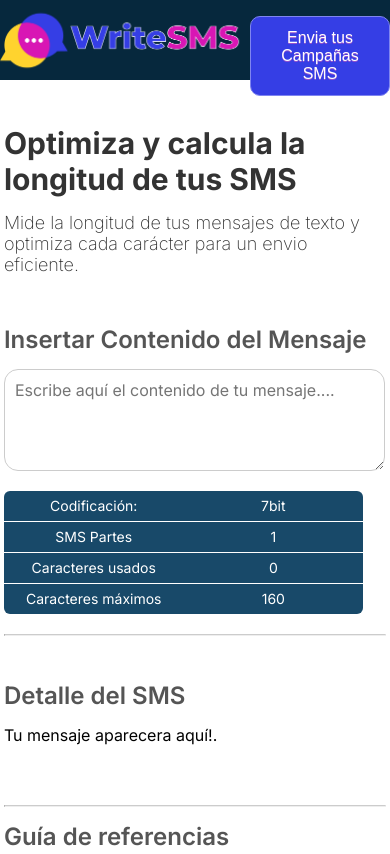
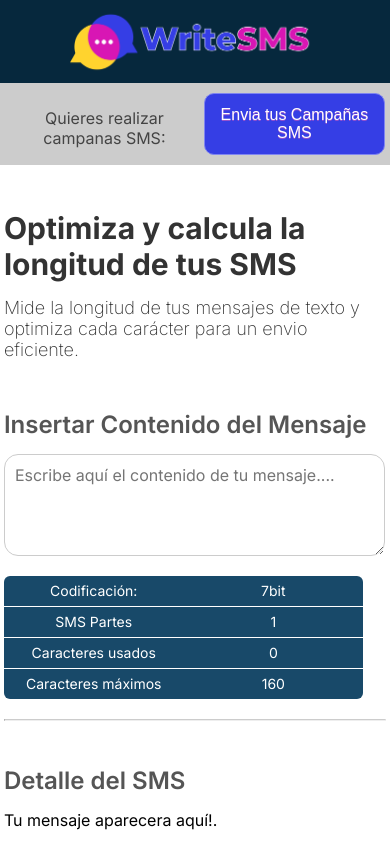
Before and after one commit to sslucasmv/smsapp, a plain HTML site: page index.html in a window 390 px wide. Shown: the top 854 px of the page. Drawn offline with Linux system fonts and the light colour scheme.

Commit message:
btn responsive header

```diff
--- a/css/estilos.css
+++ b/css/estilos.css
@@ -50,9 +50,16 @@ header {
     color:#444;
     text-align: center;
     width: 100%;
-    height:80px;
     background:var(--bg-primary-color)
 }
+
+.container-center-header {
+    display: flex;
+    justify-content: space-between;
+    width: 100%;
+}
+
+.logo-img
 
 footer {
     width: 100%;
@@ -131,6 +138,9 @@ nav.navbar ul li a:hover {
 
 /*  end content nav bar */
 
+
+
+
 /* link boton   */
 a.btn-demo {
     display: block;
@@ -139,7 +149,6 @@ a.btn-demo {
 	display:inline-block;
 	cursor:pointer;
 	color:#ffffff;
-    margin-top: 16px;
 	font-family:Arial;
 	font-size:16px;
 	padding:12px 14px;
@@ -152,22 +161,16 @@ a.btn-demo:hover {
     background-color:#2830b9;
 }
 
-.logo-content {
-    display: flex;
-    width: 100%;
-    height: 80px;
-    justify-content: space-between;
-}
-
 .logo-nav {
     display: flex;
     align-items: center;
     justify-content: space-between;
 }
 
-.logo-nav img {
+.logo-img {
     width: 250px;
 }
+
 
 .logo-text {
     font-family: var(--font-family-primary);
@@ -376,6 +379,8 @@ background-color: #ebebeb;
 
 
 
+
+
   @media (320px <= width <= 600px ){
 
     .container-center {
@@ -383,12 +388,16 @@ background-color: #ebebeb;
     margin:0 auto;
     }
 
+    .container-center-header {
+        flex-direction: column;
+    }
+
     h2.main-title {
         margin-bottom: 5px;
         font-size: 18px;
     }
 
-    .btn-demo {display: none;}
+
 
     .content-sms {
         width: 94%;
@@ -415,14 +424,45 @@ background-color: #ebebeb;
     font-weight: 400;
   }
 
+  header {
+    height: auto !important;
+  }
+
+.center {
+    padding: 5px;
+    display: flex;
 }
+
+  .button-demo {
+    width: 100%;
+    display: flex;
+    flex-direction: row;
+    justify-content: space-between;
+    height: auto;
+    background-color: #ccc;
+    padding:5px 0;
+
+}
+
+.button-p {
+    margin-top: 15px;
+}
+
+}
+
+@media (500px <= width ){
+
+    .button-p {display: none;}
+
+}
+
 
 @media (769px <= width <= 1020px) {
     .container-center {
         max-width: 96%;
         margin: 0 auto;
     }
-
+    .button-p {display: none;}
 }
 
 @media (1021px <= width) {
@@ -431,7 +471,7 @@ background-color: #ebebeb;
         margin: 0 auto;
     }
 
-
+    .button-p {display: none;}
 }
 
 @media (1177px <= width) {
@@ -444,4 +484,6 @@ background-color: #ebebeb;
         margin: 0 auto;
     }
 
+    .button-p {display: none;}
+
 }
--- a/index.html
+++ b/index.html
@@ -26,20 +26,19 @@
 <body>
 
     <header id="header">
-        <div class="container-center-header" style="padding: 0 !important;">
-            <div class="content-nav-logo">
-                <div class="logo-content">
-                    <div class="logo-nav">
+        <div class="container-center-header">
+                    <div class="logo">
                         <a href="#">
-                            <img src="img/logowsms.png" alt="logo Write SMS calculadora de lomgitus de sms">
+                            <img src="img/logowsms.png" class="logo-img" alt="logo Write SMS calculadora de lomgitus de sms">
                         </a>
                     </div>
                     <div class="button-demo">
+                        <div class="center">
+                        <p class="button-p">Quieres realizar campanas SMS: </p>
                         <a href="http://gtecnophone.com" rel="no-follow" class="btn-demo">Envia tus Campañas SMS</a>
+                        </div>
                     </div>
-                </div>
             </div>
-        </div>
     </header>
 
     <section class="container-center mt-20">
```
